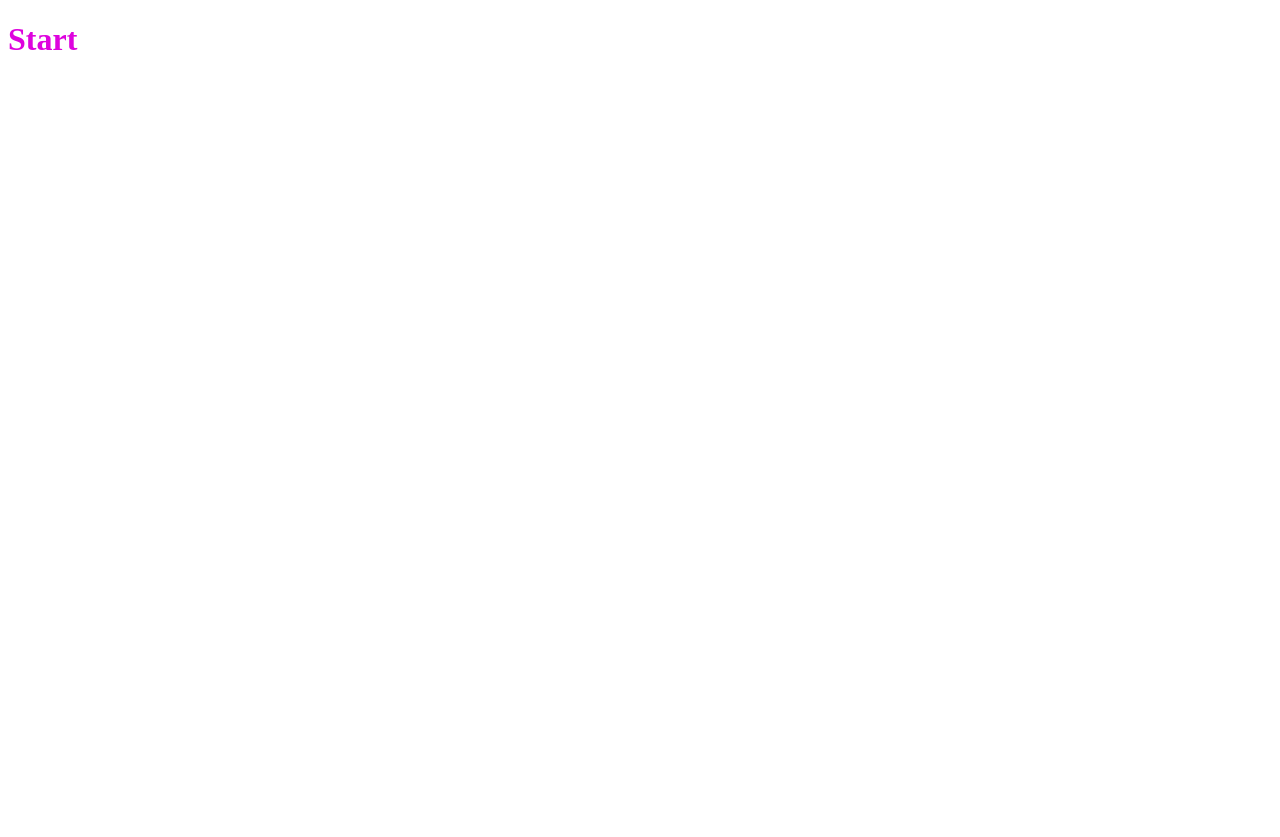
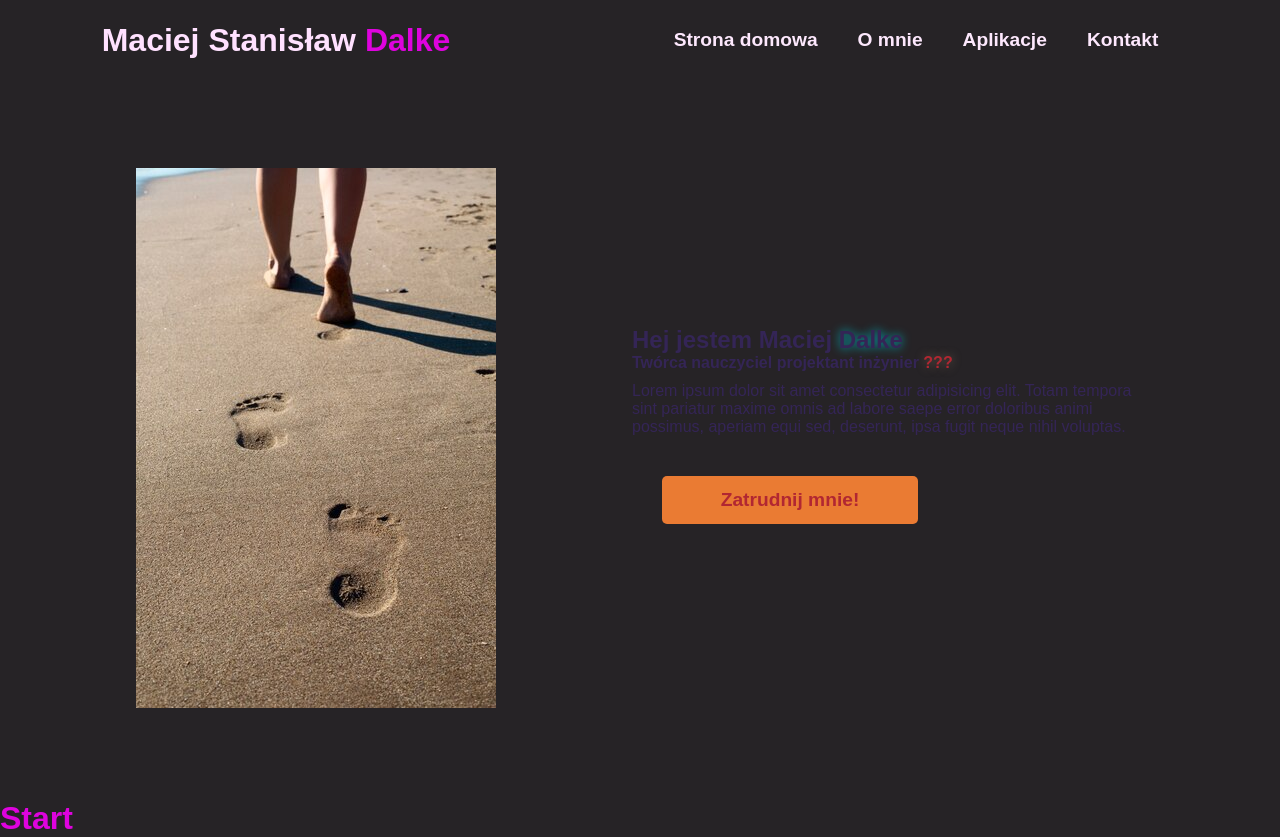
Before and after one commit to maciejDalke/mySite, a plain HTML site: page index.html in a window 1280 px wide. Before the commit the page ends 800 px from the top, so only its background shows below. Drawn offline with Linux system fonts and the light colour scheme.

Commit message:
first upgrade add a text and image and start adding colors

```diff
--- a/css/style.css
+++ b/css/style.css
@@ -0,0 +1,224 @@
+:root {
+    --primary-color: #ffe1ff;
+    --secondary-color: #de03de;
+    --accent-color: #480148;
+    --text-color:#fde8fd;
+    --background-color: #262326;
+}
+
+* {
+    margin: 0;
+    padding: 0;
+    font-family: "poppins", sans-serif;
+    box-sizing: border-box;
+}
+
+body {
+    width: 100%;
+    height: 100vh;
+    overflow: hidden;
+    background-color: var(--background-color);
+}
+
+nav {
+    width: 100%;
+    height: 10vh;
+    position: sticky;
+}
+
+.nav-container {
+    width: 100%;
+    height: 100%;
+    display: flex;
+    justify-content: space-around;
+    align-items: center;
+}
+
+.logo {
+    color: var(--primary-color);
+    font-size: 2rem;
+    font-weight: bold;
+}
+
+.logo span {
+    color: var(--secondary-color);
+    text-shadow: 0 0 10px --accent-color;
+}
+
+.hamburg,
+.cancel {
+    cursor: pointer;
+    position: absolute;
+    right: 15px;
+    top: 10px;
+    color: var(--text-color);
+    display: none;
+    font-size: clamp(2.5rem,O.5rem+5w, 3rem);
+}
+
+.nav-container .links {
+    display: flex
+}
+
+.nav-container .links a {
+    position: relative;
+    font-size: 1.2rem;
+    color: var(--text-color);
+    margin: 0 20px;
+    text-decoration: none;
+    font-weight: 550;
+    transition: 0.3s linear;
+}
+
+.nav-container .links a::before {
+    position: absolute;
+    content : "";
+    bottom: -3px;
+    background-color: var(--secondary-color);
+    transition: 0.2s linear;
+}
+
+.nav-container .links a:hover::before {
+    width: 100%;
+}
+
+.nav-container .link a:hover{
+    color: var(--accent-color);
+}
+
+.dropdown {
+    z-index: 100;
+    position: absolute;
+    top: 0;
+    transform: translate(-500px);
+    width: 100%;
+    height: auto;
+    backdrop-filter: blur(4px) brightness(40%);
+    box-shadow: 0 0 20px black;
+    transition: 0.2s linear;
+}
+
+.dropdown .links a{
+    display: flex;
+    color: white;
+    text-decoration: none;
+    justify-content: center;
+    padding: 15px 0;
+    align-items: center;
+    transition: 0.2s linear;
+}
+
+section{
+    width : 100%;
+    height: 90vh;
+}
+
+.main-container{
+    width: 100%;
+    height: 100%;
+    display: flex;
+    justify-content: space-evenly;
+    align-items: center;
+}
+
+.main-container.image {
+    width: 500px;
+    height: 80vh;
+    border-radius: 100%;
+    overflow: hidden;
+    box-shadow: 0 0 50px var(--accent-color);
+}
+
+.main-container .image img{
+    width: 100%;
+}
+
+.main-container .image:hover{
+    animation: animate 1.5s ease-in-out infinite;
+}
+
+@keyframes animate {
+    0% {
+        scale: 1;
+    }
+    50% {
+        scale: 1.05;
+    }
+    100% {
+        scale: 1;
+    }
+}
+
+.main-container .content {
+    color: #342556;
+    width: 40%;
+    min-height: 100px;
+}
+
+.content h1{
+    font-size: clamp(1rem, 1rem +5vw, 18rem);
+}
+
+.content h1 span{
+    color: O#ea7b33;
+    text-shadow: 0 0 10px #00a7b3;
+}
+
+.content .typewriter{
+    font-size: clamp(1rem, 1rem+5w, 2.5rem);
+    font-weight: 600;
+}
+
+.content .typewriter-text {
+    color: #b12732;
+    text-shadow: 0 0 10px #756352;
+}
+
+.content p {
+    font-size: clmap(0.4rem, 0.2rem+9vw, 1rem);
+    margin: 10px 0;
+}
+
+.social-link i {
+    display: inline-flex;
+    justify-content: center;
+    align-items: center;
+    width: 3rem;
+    background-color: transparent;
+    border: 0.2rem solid #777777;
+    border-radius: 50%;
+    color: #ea7331;
+    margin: 5px 15px;
+    font-size: 1.5rem;
+    transition: 0.2s linear;
+}
+
+.social-link i:hover {
+    scale: 1.3;
+    color: black;
+    background-color: #480148;
+    filter: drop-shadow(0 0 10px #234123)
+}
+
+.content button {
+    width: 50%;
+    height: 6vh;
+    margin: 30px;
+    background-color : #ea7b33;
+    color : #b12732;
+    border: none;
+    outline: none;
+    font-size: 120%;
+    font-weight: 700;
+    border-radius: 5px;
+    transition: 0.2s linear;
+}
+
+.content button:hover {
+    scale: 1.1;
+    color: #00a7b3;
+    border: 2px solid #756352;
+    background-color: transparent;
+    font-weight: 700;
+    box-shadow: 0 0 40px #834623
+}
--- a/index.html
+++ b/index.html
@@ -4,8 +4,45 @@
     <meta charset="UTF-8">
     <meta name="viewport" content="width=device-width, initial-scale=1.0">
     <title>mySite</title>
+    <link rel="stylesheet" href="css/style.css">
 </head>
 <body>
+    <nav>
+        <div class="nav-container">
+            <div class="logo">
+                Maciej Stanisław <span>Dalke</span>
+            </div>
+            <div class="links">
+                <a href="http://" target="_blank" rel="noopener noreferrer">Strona domowa</a>
+                <a href="http://" target="_blank" rel="noopener noreferrer">O mnie</a>
+                <a href="http://" target="_blank" rel="noopener noreferrer">Aplikacje</a>
+                <a href="http://" target="_blank" rel="noopener noreferrer">Kontakt</a>
+            </div>
+        </div>
+        <div class="dropdown"></div>
+        </div>
+        </div>
+    </nav>
+    <section>
+        <div class="main-container">
+            <div class="image">
+                <img src="image/piasek_na_plazy.jpg" alt="Me">
+            </div>
+            <div class="content">
+                <h1>Hej jestem Maciej <span>Dalke</span></h1>
+                <div class="typewriter">Twórca nauczyciel projektant inżynier <span class="typewriter-text">???</span> </div>
+                <p>Lorem ipsum dolor sit amet consectetur adipisicing elit. Totam tempora sint pariatur maxime omnis ad labore saepe error doloribus animi possimus, aperiam equi sed, deserunt, ipsa fugit neque nihil voluptas.</p>
+                <div class="social-links">
+                    <a href="#"><i class="ri--github"></i></a>
+                    <a href="#"><i class="ri--linkedin"></i></a>
+                    <a href="#"><i class="ri--youtube"></i></a>
+                    <a href="#"><i class="ri--instagram"></i></a>
+                </div>
+                <button>Zatrudnij mnie!</button>
+            </div>
+            </div>
+        </div>
+    </section>
     <h1 style="color:  #de03de;">Start</h1>
 </body>
 </html>
```
Also changed, not shown: image/piasek_na_plazy.jpg (added).
